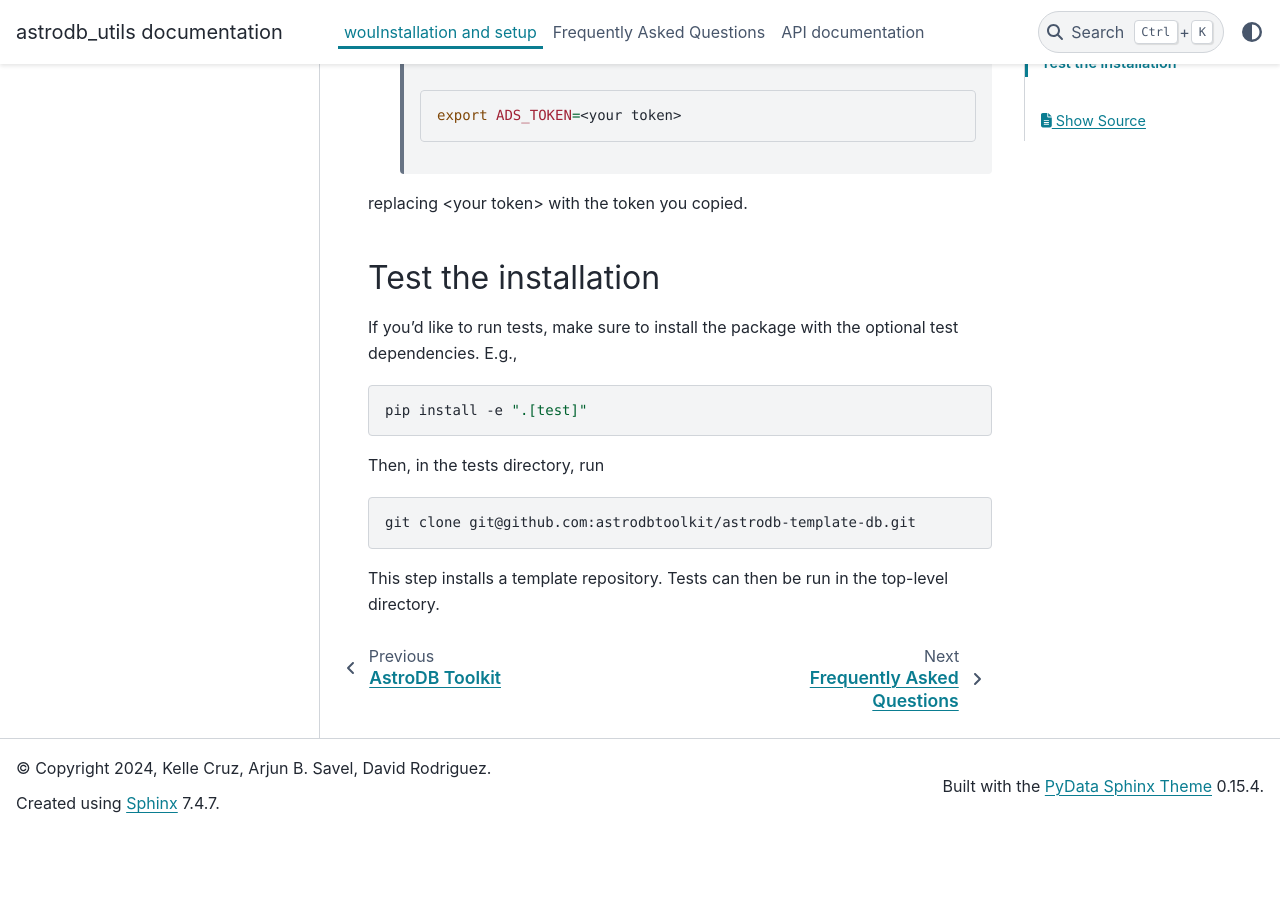
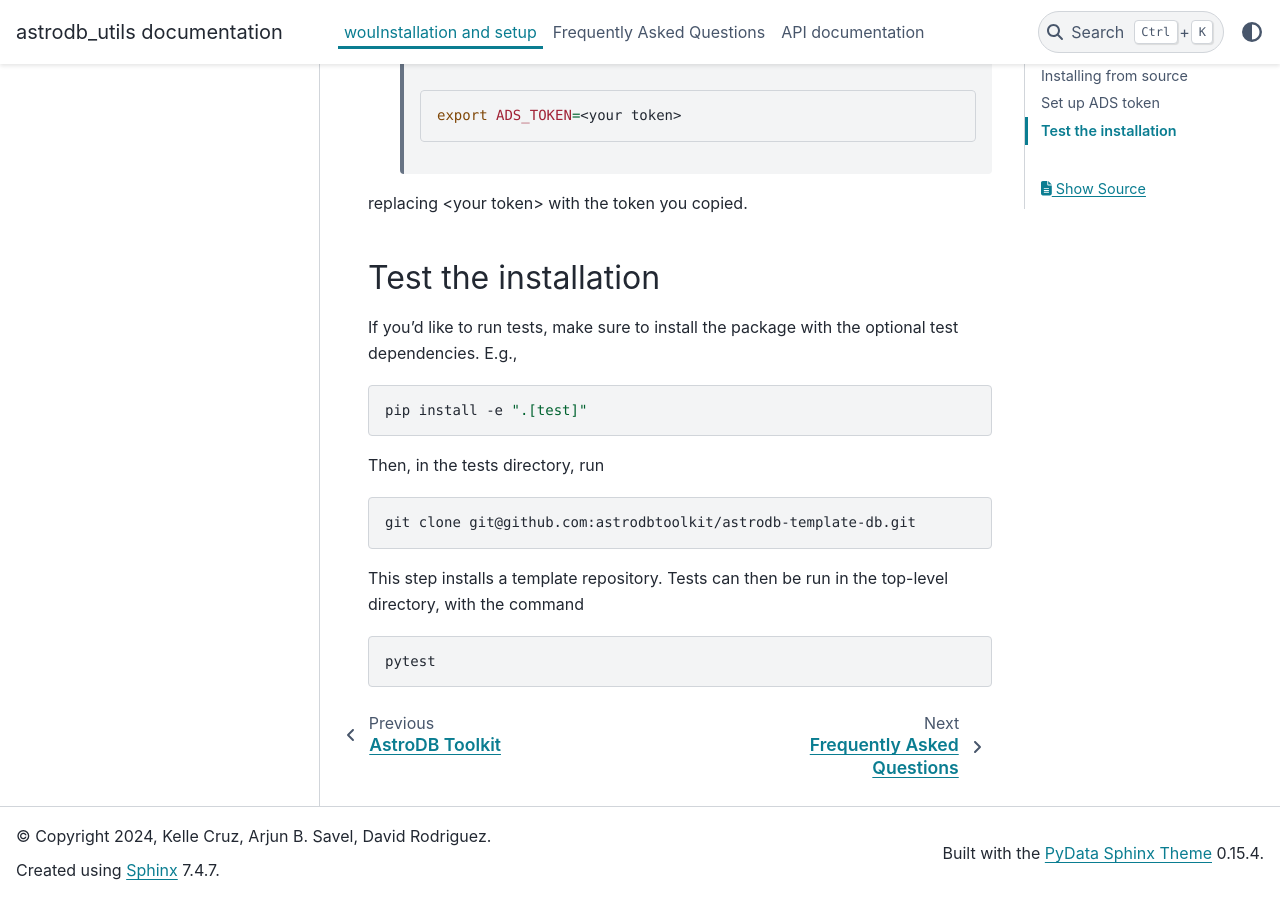
Before and after one commit to astrodbtoolkit/astrodb_utils, a Sphinx documentation site: the page built from docs/pages/installation.rst, in a window 1280 px wide and 900 px high, scrolled down 988 px. Built offline with Sphinx 7.4.7 and the PyData theme 0.15.4, drawn with Linux system fonts in a browser that asks for light colours; pages that are not in the unit, such as notebooks, are missing from menus; the version number could not be read and is left out; before the commit the page ends 1820 px from its top, so only the background shows below that.

Commit message:
more explicit test instructions

```diff
--- a/docs/pages/installation.rst
+++ b/docs/pages/installation.rst
@@ -58,4 +58,8 @@ Then, in the tests directory, run
 
     git clone git@github.com:astrodbtoolkit/astrodb-template-db.git
 
-This step installs a template repository. Tests can then be run in the top-level directory.
+This step installs a template repository. Tests can then be run in the top-level directory, with the command
+
+.. code-block:: bash
+
+    pytest
```
